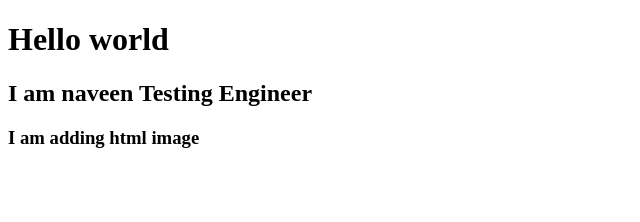
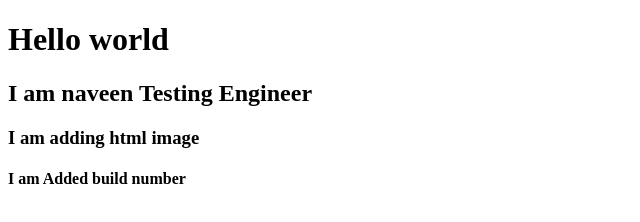
Before and after one commit to naveen1-123/naveensample, a plain HTML site: page Index.html in a window 1280 px wide. Shown: the whole page, without its empty margins (0-640 px from the left). Drawn offline with Linux system fonts and the light colour scheme.

Commit message:
add build number

```diff
--- a/Index.html
+++ b/Index.html
@@ -9,6 +9,7 @@
     <h1> Hello world </h1>
     <h2> I am naveen Testing Engineer</h2>
     <h3> I am adding html image</h3>
+    <h4> I am Added build number</h4>
 
 
 </body>
```
